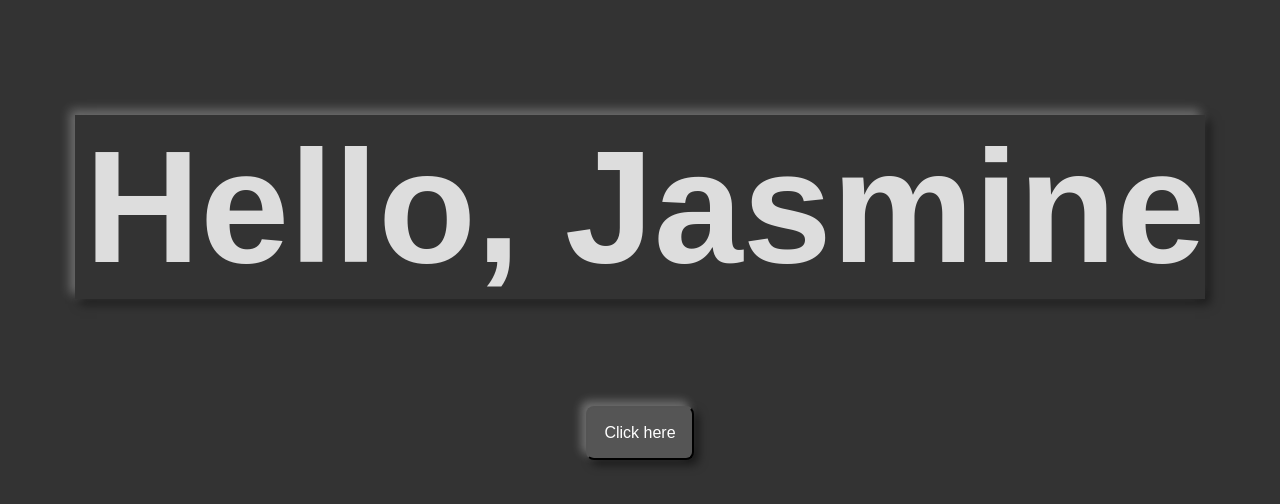
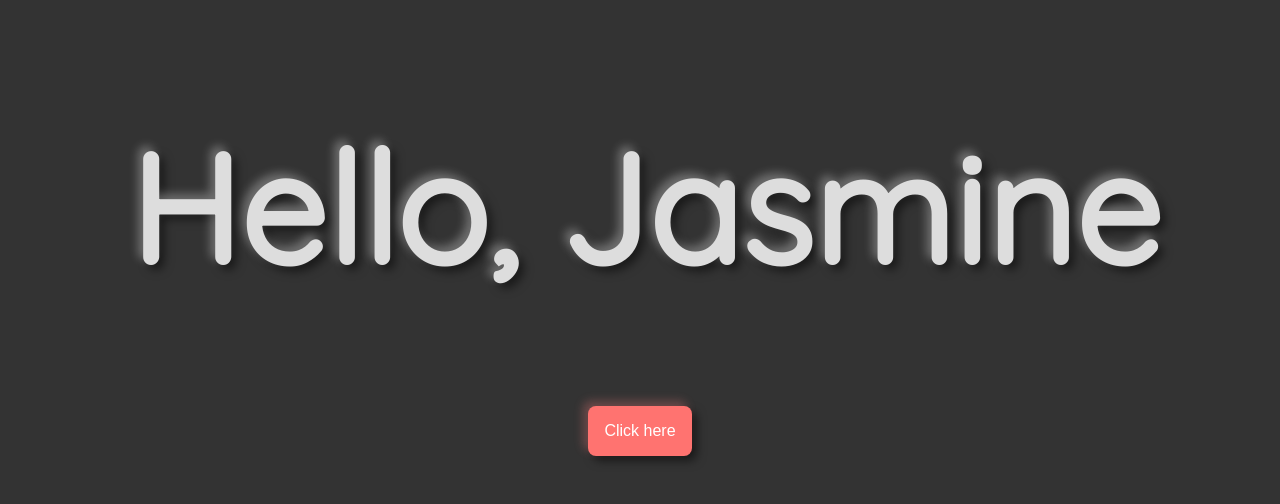
Before and after one commit to Clavinerise/Clavinerise.github.io, a plain HTML site: page index.html in a window 1280 px wide. Drawn offline with Linux system fonts and the light colour scheme.

Commit message:
Dynamic text scaling test

```diff
--- a/css/style.css
+++ b/css/style.css
@@ -6,25 +6,29 @@ body {
 }
 
 body h1 {
-    font-size: 10em;
-    font-family: Arial, Helvetica, sans-serif;
+    /* font-size: 5em; */
+    font-size: 30px;
+    font-size: 12vw;
+
+    font-family: Quicksand, serif;
     color: #ddd;
     padding-left: 10px;
-    box-shadow:
-        -5px -5px 10px 0 rgba(255, 255, 255, .3),
-        5px 5px 10px 0 rgba(0, 0, 0, .5);
+    text-shadow:
+        -5px -5px 10px rgba(255, 255, 255, .3),
+        5px 5px 10px rgba(0, 0, 0, .5);
 }
 
 .btn {
-    background-color: #555;
+    background-color: #ff7370;
     color: #fff;
     /* height: 30%; */
     padding: 1em;
     /* width: 30%; */
     font-size: 1em;
     border-radius: .5em;
+    border: none;
     outline: none;
     box-shadow:
-        -5px -5px 10px 0 rgba(255, 255, 255, .3),
+        -5px -5px 10px 0 rgba(247, 129, 128, .3),
         5px 5px 10px 0 rgba(0, 0, 0, .5);
 }
--- a/index.html
+++ b/index.html
@@ -3,8 +3,12 @@
     <header>
         <meta charset="UTF-8">
         <meta name="viewport" content="width=device-width, initial-scale=1">
+        <meta http-equiv="X-UA-Compatible" content="ie-edge">
+
+        <link rel="stylesheet" href="https://fonts.googleapis.com/css?family=Quicksand">
+        <link href="css/style.css" rel="stylesheet" type="text/css">
+
         <title>Hello</title>
-        <link href="css/style.css" rel="stylesheet" type="text/css">
     </header>
     <body>
         <h1>Hello, Jasmine</h1>
```
